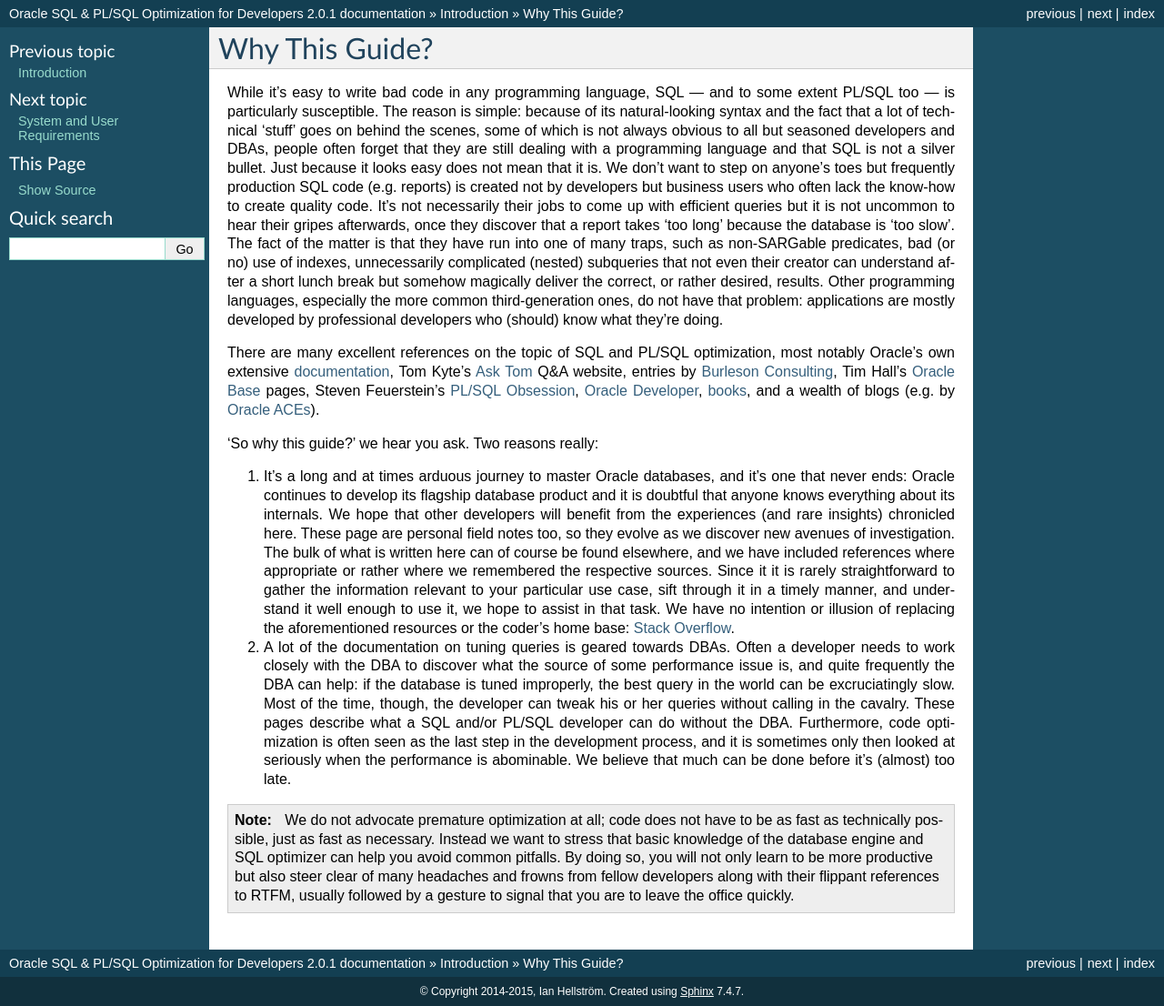
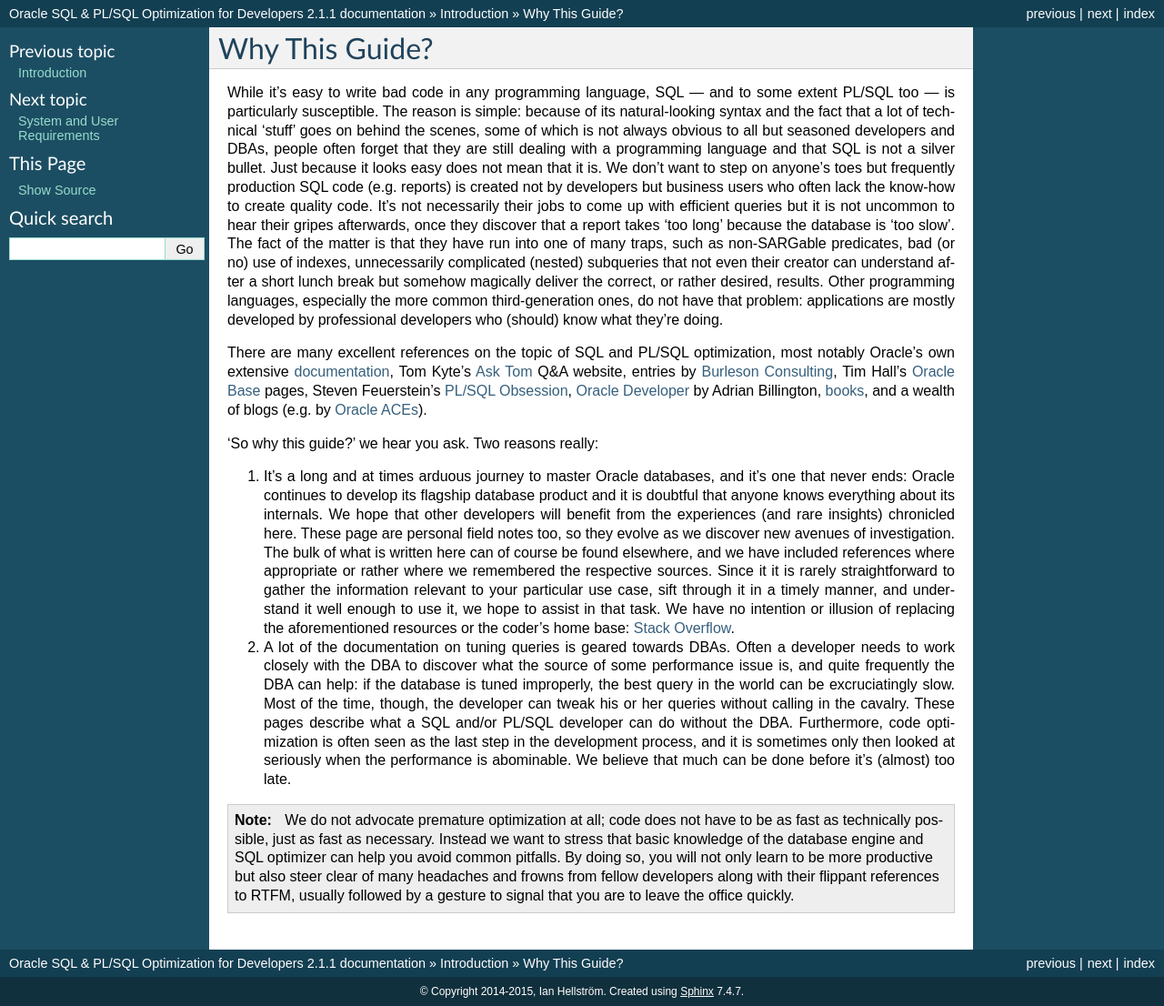
Before and after one commit to ianhellstrom/rtfd, a Sphinx documentation site: the page built from source/intro/rationale.rst, in a window 1280 px wide. Shown: the whole page at 91% size. Built offline with Sphinx 7.4.7, drawn with Linux system fonts in a browser that asks for light colours.

Commit message:
Solve ambiguitiy with link
Adrian Billington requested that Steven Feuerstein not be credited
with his website. Technically, the text did not attribute the Oracle
Developer link to Steven, but it may have been clearer, hence the
modification.

```diff
--- a/source/conf.py
+++ b/source/conf.py
@@ -58,7 +58,7 @@ copyright = u'2014-2015, Ian Hellström'
 # The short X.Y version.
 version = '2.1'
 # The full version, including alpha/beta/rc tags.
-release = '2.0.1'
+release = '2.1.1'
 
 # The language for content autogenerated by Sphinx. Refer to documentation
 # for a list of supported languages.
--- a/source/intro/rationale.rst
+++ b/source/intro/rationale.rst
@@ -10,7 +10,7 @@ We don't want to step on anyone's toes but frequently production SQL code (e.g.
 The fact of the matter is that they have run into one of many traps, such as non-SARGable predicates, bad (or no) use of indexes, unnecessarily complicated (nested) subqueries that not even their creator can understand after a short lunch break but somehow magically deliver the correct, or rather desired, results.
 Other programming languages, especially the more common third-generation ones, do not have that problem: applications are mostly developed by professional developers who (should) know what they're doing.
 
-There are many excellent references on the topic of SQL and PL/SQL optimization, most notably Oracle's own extensive `documentation`_, Tom Kyte's `Ask Tom`_ Q\&A website, entries by `Burleson Consulting`_,  Tim Hall's `Oracle Base`_ pages, Steven Feuerstein's `PL/SQL Obsession`_, `Oracle Developer`_, `books`_, and a wealth of blogs (e.g. by `Oracle ACEs`_).
+There are many excellent references on the topic of SQL and PL/SQL optimization, most notably Oracle's own extensive `documentation`_, Tom Kyte's `Ask Tom`_ Q\&A website, entries by `Burleson Consulting`_,  Tim Hall's `Oracle Base`_ pages, Steven Feuerstein's `PL/SQL Obsession`_, `Oracle Developer`_ by Adrian Billington, `books`_, and a wealth of blogs (e.g. by `Oracle ACEs`_).
 
 'So why this guide?' we hear you ask.
 Two reasons really:
```
